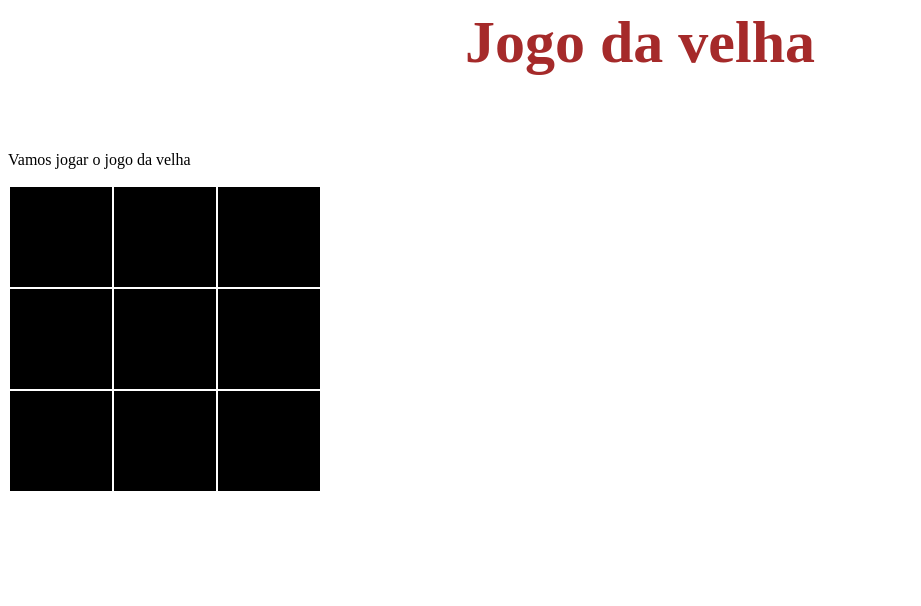
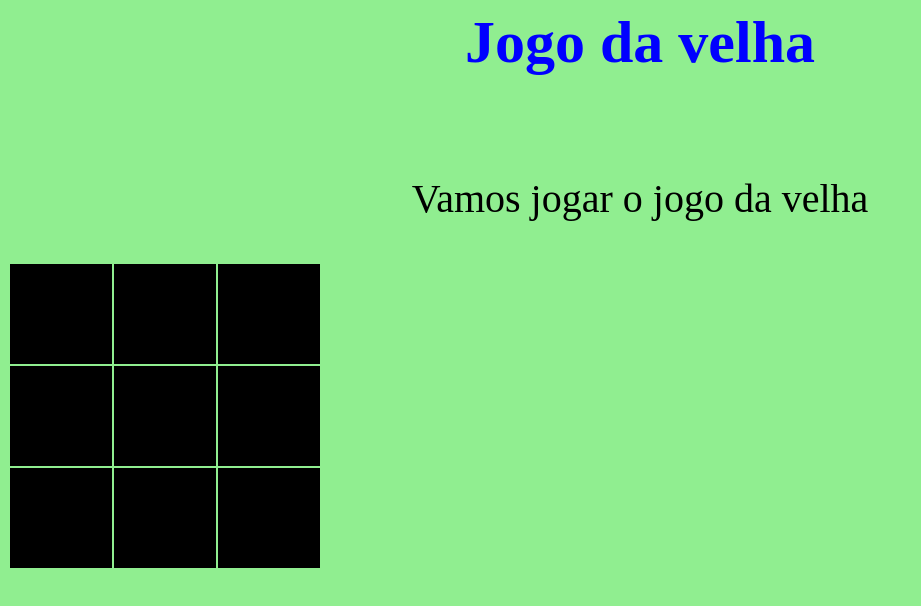
Before and after one commit to NicolasKLange/JogoDaVelha, a plain HTML site: page index.html in a window 1280 px wide. Shown: the whole page, without its empty margins (0-921 px from the left). Drawn offline with Linux system fonts and the light colour scheme.

Commit message:
Update index.html

```diff
--- a/index.html
+++ b/index.html
@@ -3,12 +3,22 @@
 <head>
     <title>Jogo da velha</title>
     <style>
+        body{
+            text-align: center;
+            background: lightgreen;
+        }
         h1 {
-            color: brown;
-            text-align: center;
+            color: blue;
+
             font-size: 60px;
         }
+        p{
+
+            font-size: 40px;
+        }
         td {
+
+
             color: rgb(129, 221, 67);
             cursor: pointer;
             text-align: center;
```
